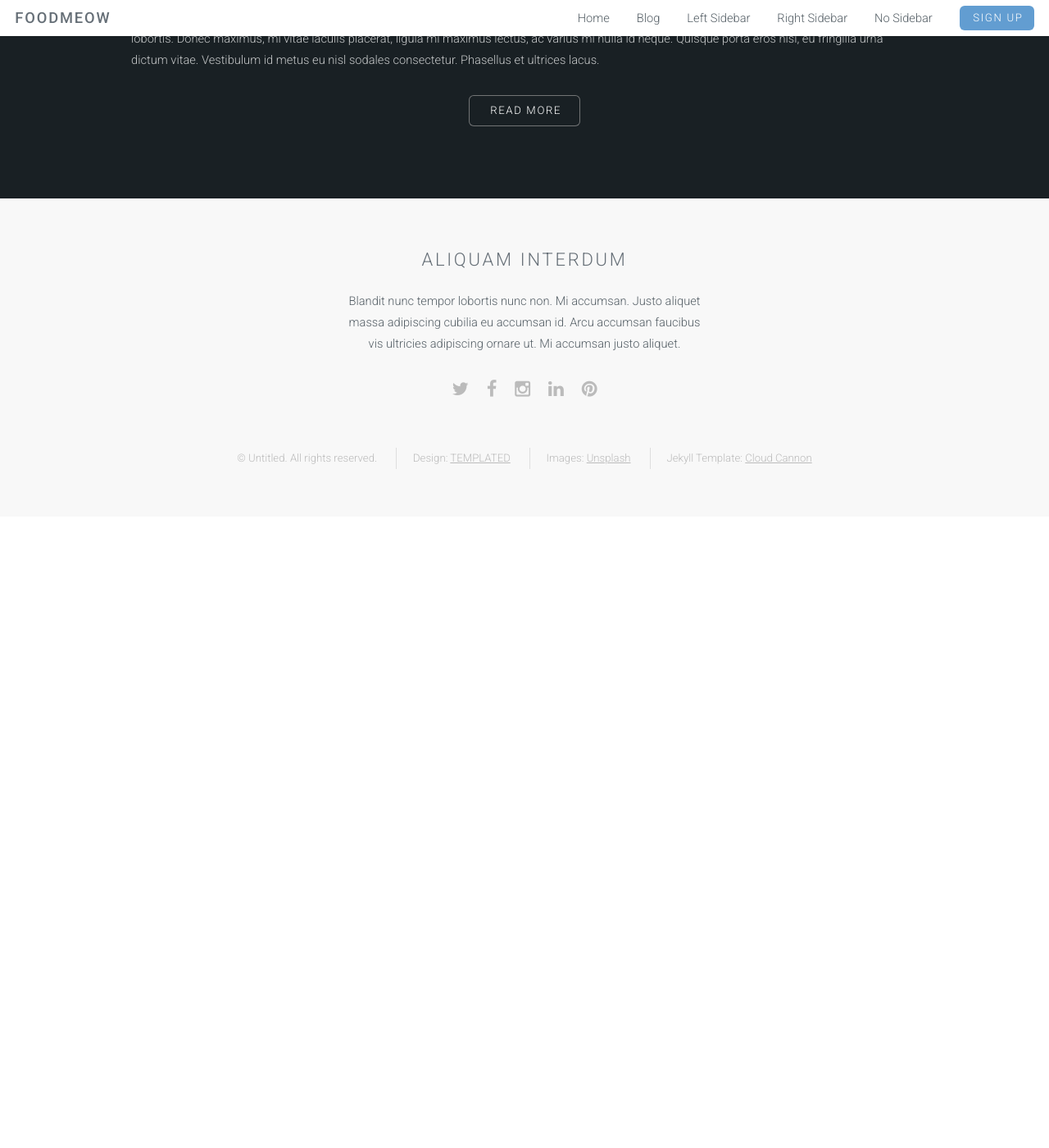
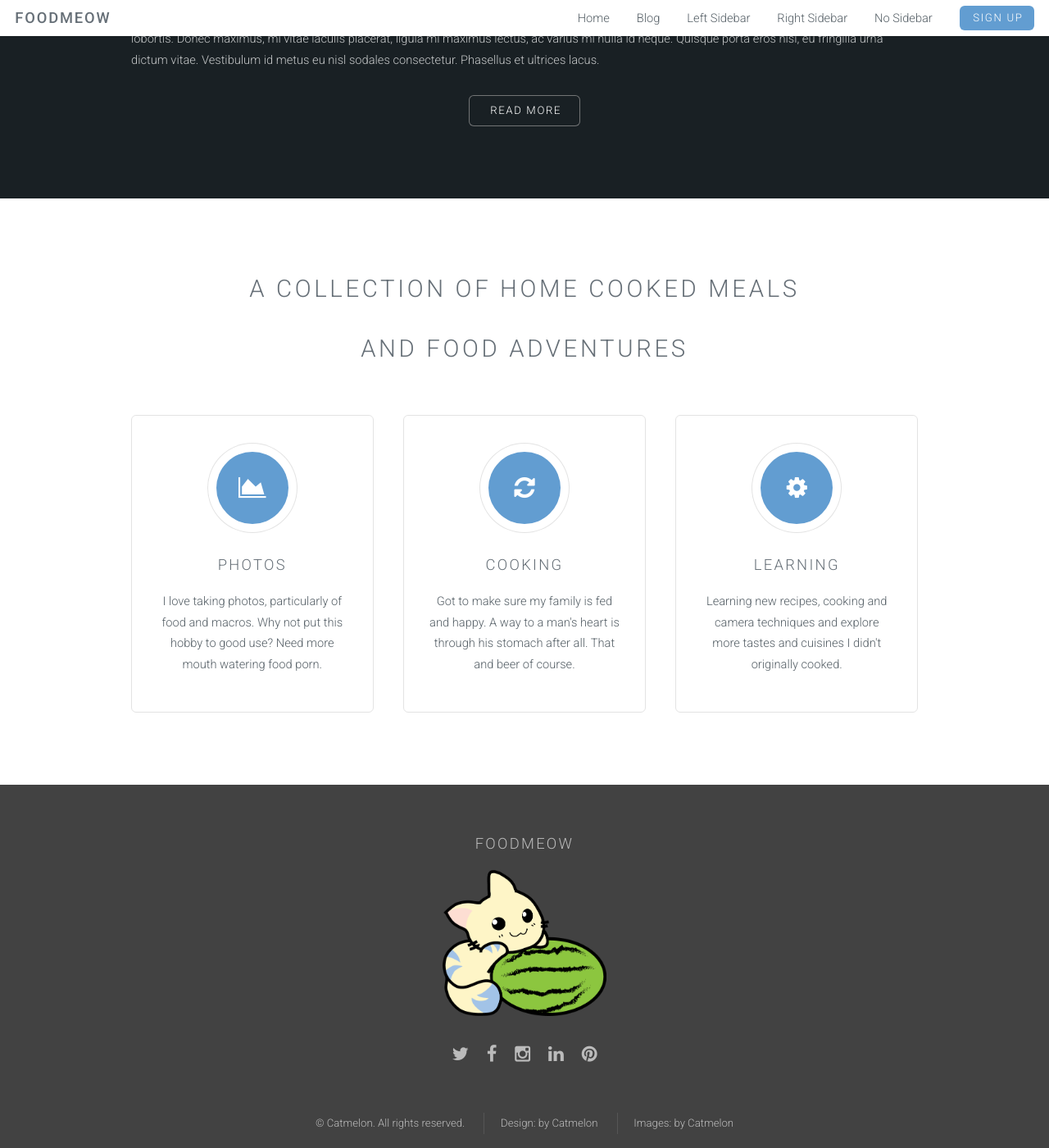
Before and after one commit to catmelon/catmelon, a Jekyll site: the page built from about.html, in a window 1280 px wide and 1400 px high, scrolled down 3958 px. Shown: the whole window at 82% size. Built offline with Jekyll 4.4.1, drawn with Linux system fonts in a browser that asks for light colours; before the commit the page ends 4588 px from its top, so only the background shows below that.

Commit message:
fix landing and footer

```diff
--- a/_includes/footer.html
+++ b/_includes/footer.html
@@ -3,8 +3,10 @@
     <div class="container">
         <div class="row double">
             <div class="6u -3u">
-                <h2>Aliquam Interdum</h2>
-                <p>Blandit nunc tempor lobortis nunc non. Mi accumsan. Justo aliquet massa adipiscing cubilia eu accumsan id. Arcu accumsan faucibus vis ultricies adipiscing ornare ut. Mi accumsan justo aliquet.</p>
+                <h3><a href="{{ site.baseurl }}/blog.html">Foodmeow</a></h3>
+                <a href="{{ site.baseurl }}/blog.html">
+                    <img src="images/Logo.png" height="auto" width="200" style="padding-bottom: 25px"/>
+                <a/>
                 <ul class="icons">
                     <li><a href="#" class="icon fa-twitter"><span class="label">Twitter</span></a></li>
                     <li><a href="#" class="icon fa-facebook"><span class="label">Facebook</span></a></li>
@@ -15,11 +17,9 @@
             </div>
         </div>
         <ul class="copyright">
-            <li>&copy; Untitled. All rights reserved.</li>
-            <li>Design: <a href="http://templated.co">TEMPLATED</a></li>
-            <li>Images: <a href="http://unsplash.com">Unsplash</a></li>
-            <li>Jekyll Template: <a href="http://cloudcannon.com">Cloud Cannon</a></li>
+            <li>&copy; Catmelon. All rights reserved.</li>
+            <li>Design: by Catmelon</li>
+            <li>Images: by Catmelon</li>
         </ul>
     </div>
-
 </footer>
--- a/_includes/head.html
+++ b/_includes/head.html
@@ -5,7 +5,7 @@
 -->
 <head>
 
-    <title>{% if page.title %}{{ page.title }}{% else %}{{ site.title }}{% endif %}</title>
+    <title>{% if page.title %}{{ page.title }}{% else %}{{ site.title }}{% endif %} </title>
     <meta http-equiv="content-type" content="text/html; charset=utf-8" />
     <meta name="description" content="" />
     <meta name="keywords" content="" />
--- a/_layouts/landing-page.html
+++ b/_layouts/landing-page.html
@@ -11,7 +11,7 @@
         <section id="banner">
             <div class="inner">
                 <h2>Eat Food Meow</h2>
-                <p>Celebrating food deliciousness</p>
+                <p>A collection of home cooked meals and food adventures</p>
                 <ul class="actions">
                     <li><a href="{{ site.baseurl }}/blog.html" class="button big alt">Read Blog</a></li>
                 </ul>
--- a/about.html
+++ b/about.html
@@ -26,3 +26,36 @@ layout: default
         </div>
     {% endfor %}
 </section>
+
+<!-- One -->
+			<section id="one" class="wrapper style1">
+				<header class="major">
+					<h2>A collection of home cooked meals</h2>
+					<h2>and food adventures</h2>
+				</header>
+				<div class="container">
+					<div class="row">
+						<div class="4u">
+							<section class="special box">
+								<i class="icon fa-area-chart major"></i>
+								<h3>Photos</h3>
+								<p>I love taking photos, particularly of food and macros. Why not put this hobby to good use? Need more mouth watering food porn.</p>
+							</section>
+						</div>
+						<div class="4u">
+							<section class="special box">
+								<i class="icon fa-refresh major"></i>
+								<h3>Cooking</h3>
+								<p>Got to make sure my family is fed and happy. A way to a man's heart is through his stomach after all. That and beer of course.</p>
+							</section>
+						</div>
+						<div class="4u">
+							<section class="special box">
+								<i class="icon fa-cog major"></i>
+								<h3>Learning</h3>
+								<p>Learning new recipes, cooking and camera techniques and explore more tastes and cuisines I didn't originally cooked.</p>
+							</section>
+						</div>
+					</div>
+				</div>
+			</section>
--- a/css/style.css
+++ b/css/style.css
@@ -1061,12 +1061,12 @@
 
 	#footer {
 		text-align: center;
-		background: #f8f8f8;
+		background: #424242;
 		padding: 4em 0 6em 0;
 	}
 
 		#footer a {
-			color: inherit;
+			color: #bbb;
 		}
 
 		#footer .copyright {
```
Also changed, not shown: index.html (+5 -36 lines).
